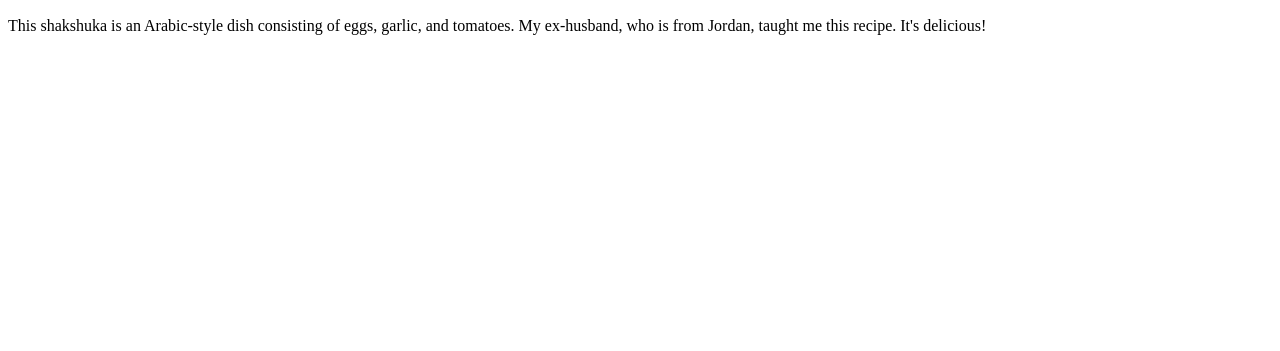
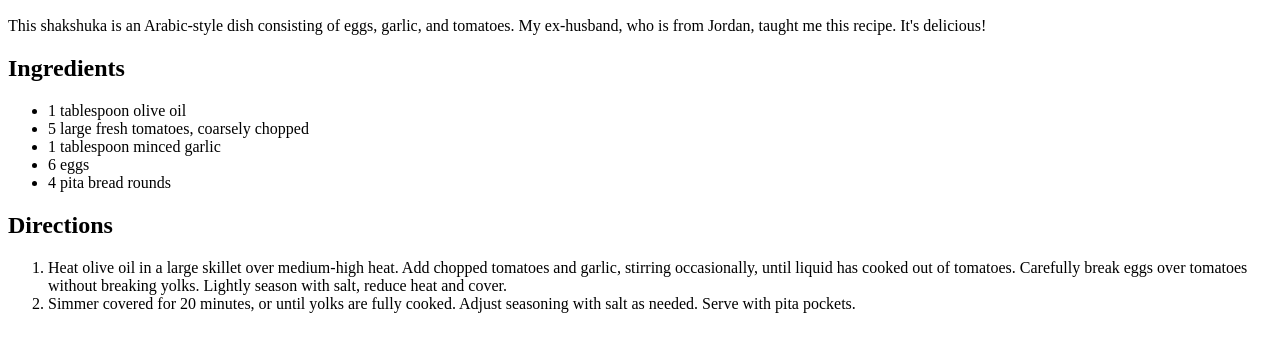
Before and after one commit to jorgedzmo/odin-recipes, a plain HTML site: page recipes/shakshuka.html in a window 1280 px wide. Shown: the part 383-734 px from the top of the page. Drawn offline with Linux system fonts and the light colour scheme.

Commit message:
error fixed, extra li

```diff
--- a/recipes/shakshuka.html
+++ b/recipes/shakshuka.html
@@ -15,6 +15,24 @@
         <p>
             This shakshuka is an Arabic-style dish consisting of eggs, garlic, and tomatoes. My ex-husband, who is from Jordan, taught me this recipe. It's delicious!
         </p>
+        <h2> Ingredients </h2>
+        <ul>
+            <li>1 tablespoon olive oil</li>
+            <li>5 large fresh tomatoes, coarsely chopped</li>
+            <li>1 tablespoon minced garlic</li>
+            <li>6 eggs</li>
+            <li>4 pita bread rounds</li>
+        </ul>
+        <h2> Directions </h2>
+        <ol>
+            <li>Heat olive oil in a large skillet over medium-high heat.
+                 Add chopped tomatoes and garlic, stirring occasionally,
+                  until liquid has cooked out of tomatoes.
+                  Carefully break eggs over tomatoes without breaking yolks.
+                  Lightly season with salt, reduce heat and cover.</li>
+            <li>Simmer covered for 20 minutes, or until yolks are fully cooked. Adjust seasoning with salt as needed. Serve with pita pockets.</li>
+
+        </ol>
 
 
         <script src="" async defer></script>
```
Also changed, not shown: index.html (+1 -1 lines).
